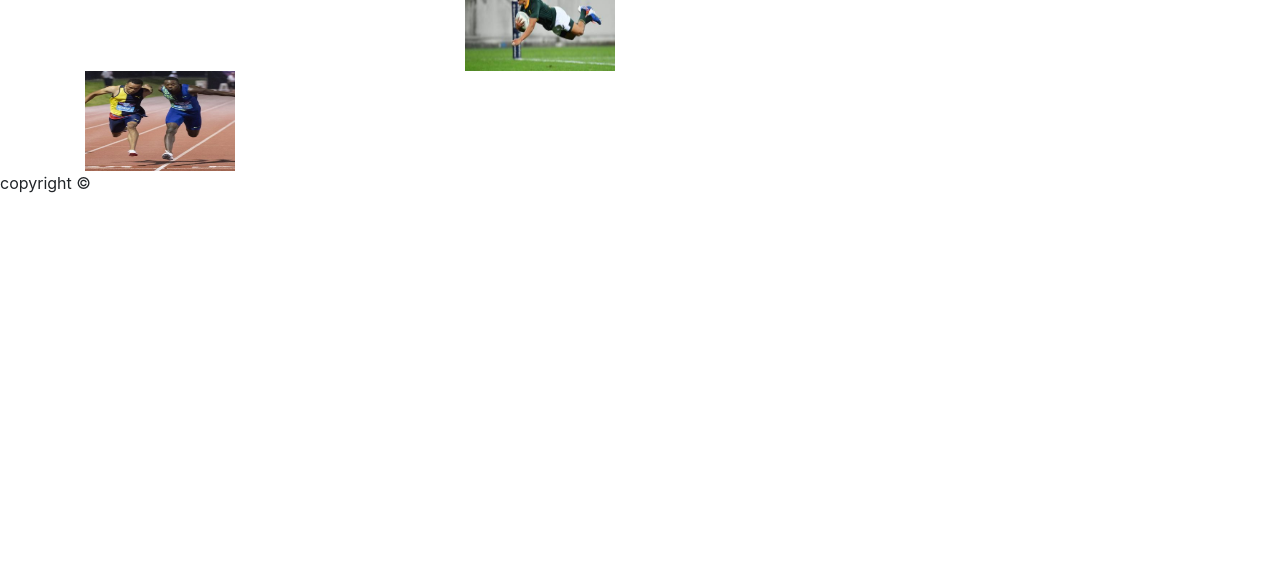
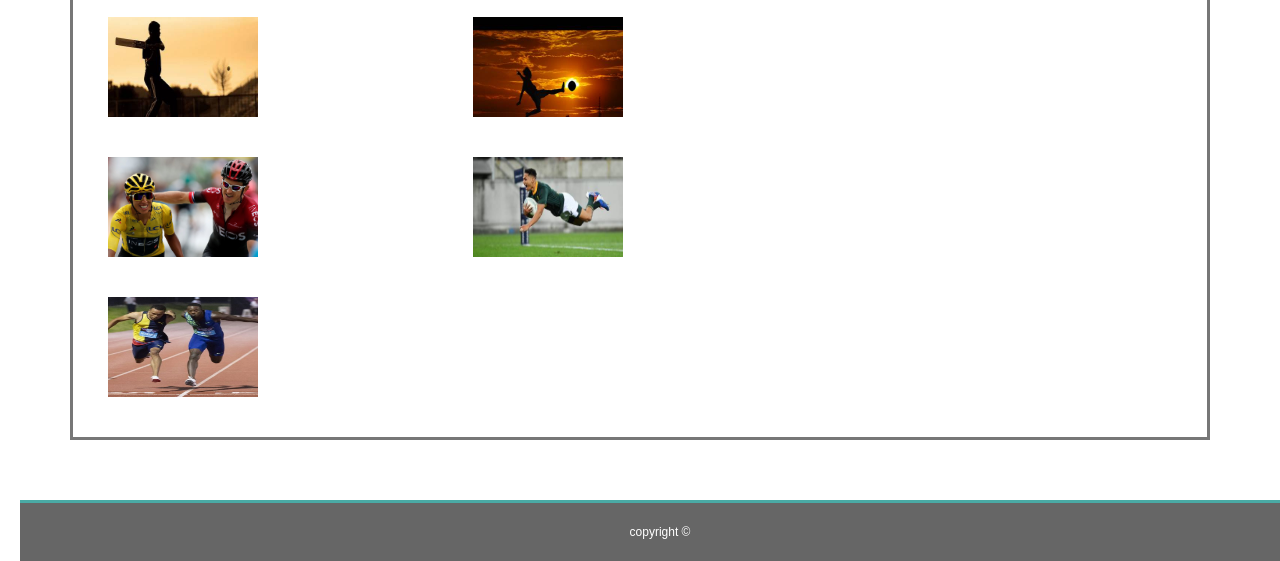
Before and after one commit to cscrocker84/Bootstrap-Portfolio, a plain HTML site: page portfolio.html in a window 1280 px wide. Shown: the part 239-800 px from the top of the page. Drawn offline with nearby package versions, Linux system fonts and the light colour scheme.

Commit message:
fixed a few bugs, got it working well enough

```diff
--- a/portfolio.html
+++ b/portfolio.html
@@ -5,7 +5,7 @@
     <meta name="viewport" content="width=device-width, initial-scale=1.0">
     <meta http-equiv="X-UA-Compatible" content="ie=edge">
 
-    <link rel="stylesheet" href="./assets/css/style.css">
+    <link rel="stylesheet" href="./assets/css/styles.css">
 
     <link rel="stylesheet" href="https://stackpath.bootstrapcdn.com/bootstrap/4.3.1/css/bootstrap.min.css" integrity="sha384-ggOyR0iXCbMQv3Xipma34MD+dH/1fQ784/j6cY/iJTQUOhcWr7x9JvoRxT2MZw1T" crossorigin="anonymous">
 
@@ -45,7 +45,7 @@
 
             <div class="row">
                   <div class="col-md-4">
-                      <img url="./assets/images/cycle.jpg" alt="placeholder" height="100" width="150">
+                      <img src="./assets/images/cycle.jpg" alt="placeholder" height="100" width="150">
                   </div>
                   <div class="col-md-4">
                       <img src="./assets/images/rugby.jpg" alt="placeholder" height="100" width="150">
```
Also changed, not shown: contact.html (+1 -1 lines), index.html (+1 -1 lines).
